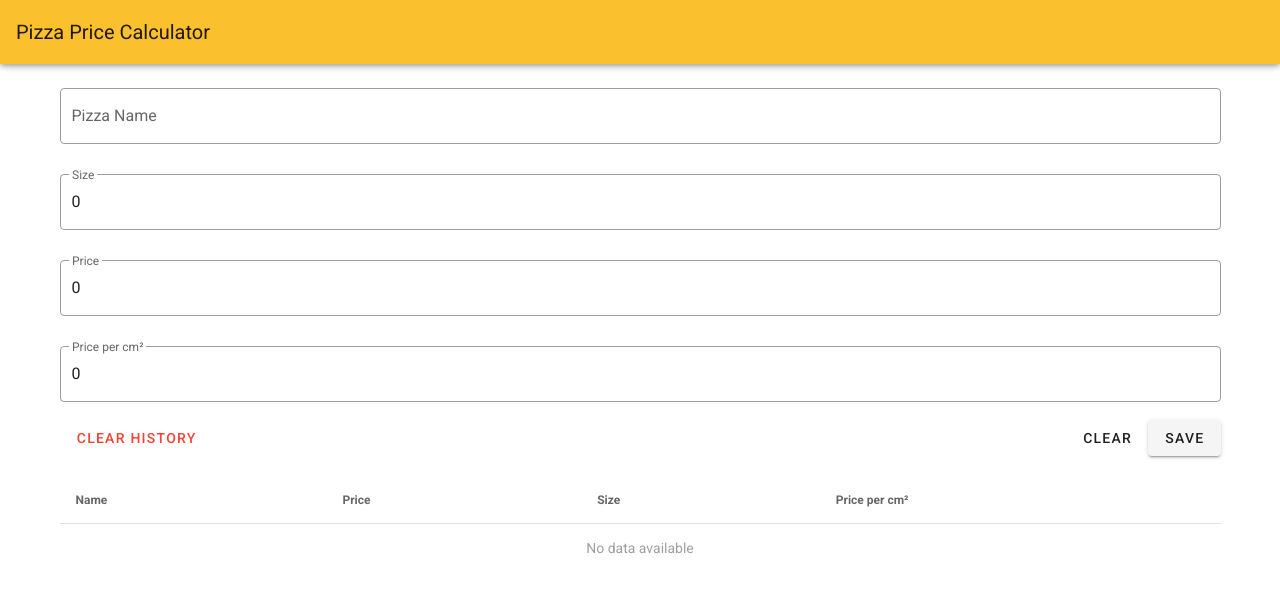
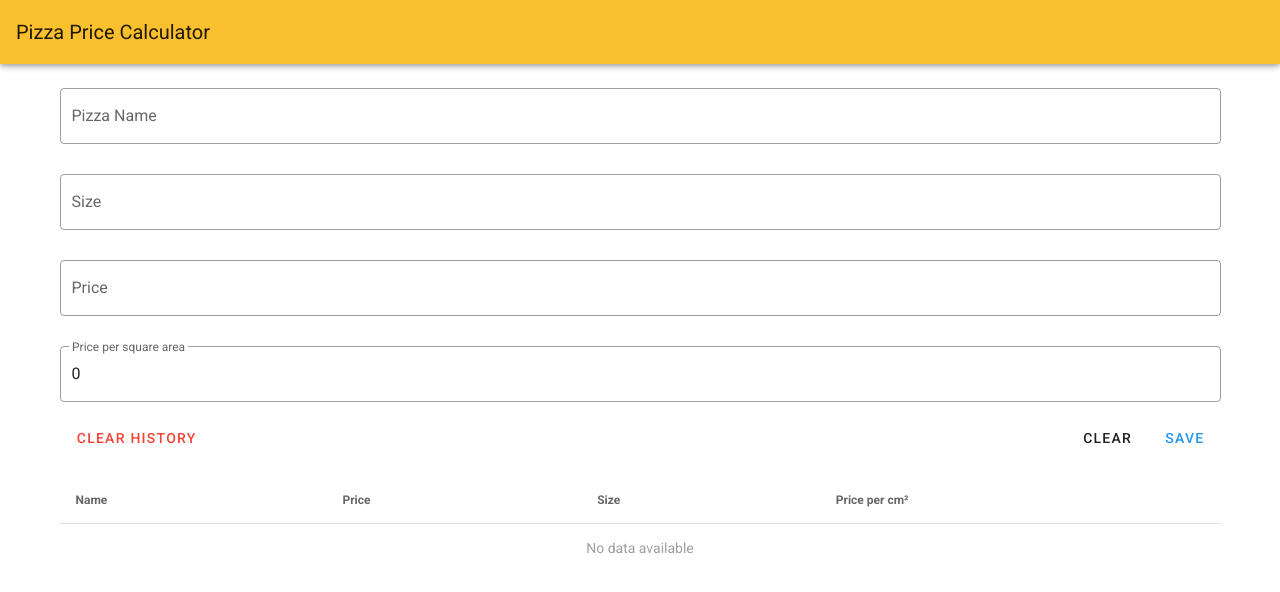
Before and after one commit to SkyaTura/pizza-calc, a Nuxt app: page / in a window 1280 px wide. Shown: the top 592 px of the page. Built offline with nearby package versions, Linux system fonts and the light colour scheme.

Commit message:
💄 Visual adjustments

```diff
--- a/pages/index.vue
+++ b/pages/index.vue
@@ -16,12 +16,12 @@ v-container
       :value="price"
       @input="price = parseFloat($event)"
     )
-    v-text-field(label="Price per cm²" readonly outlined :value="calculate(price, size)")
+    v-text-field(label="Price per square area" readonly outlined :value="calculate(price, size)")
     v-row.mx-0
       v-btn(text @click="clearHistory" color="red") Clear history
       v-spacer
       v-btn(text @click="clear") Clear
-      v-btn(@click="save") Save
+      v-btn(@click="save" color="blue" text) Save
   v-data-table.mt-8(
     disable-pagination
     hide-default-footer
@@ -36,8 +36,8 @@ export default {
   data: () => ({
     token: 0,
     name: '',
-    price: 0,
-    size: 0,
+    price: '',
+    size: '',
     headers: [
       { text: 'Name', value: 'name' },
       { text: 'Price', value: 'price' },
@@ -71,8 +71,8 @@ export default {
       return (price / (Math.PI * Math.pow(size / 2, 2))).toFixed(4)
     },
     clear() {
-      this.price = 0
-      this.size = 0
+      this.price = ''
+      this.size = ''
       this.name = ''
     },
     clearHistory() {
```
